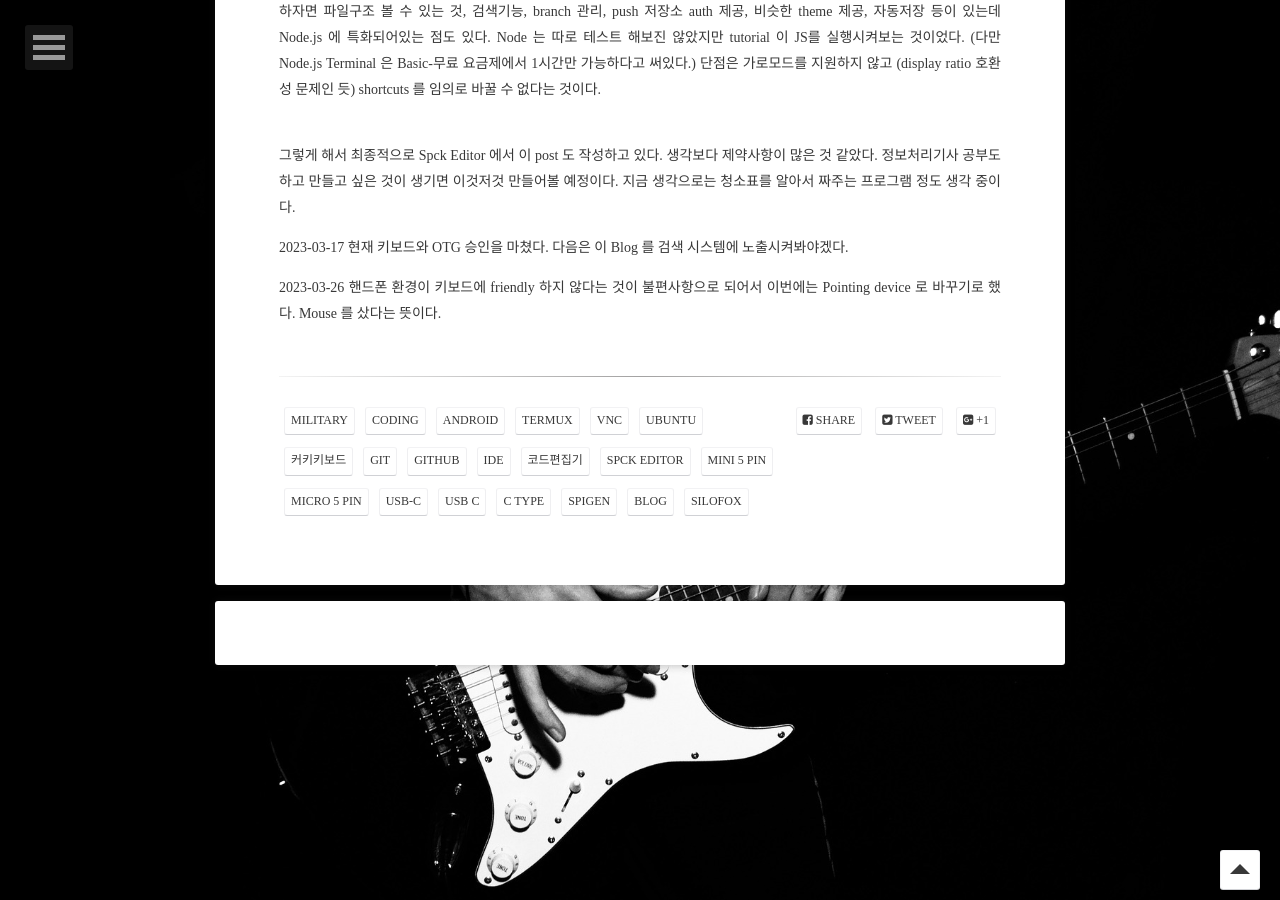
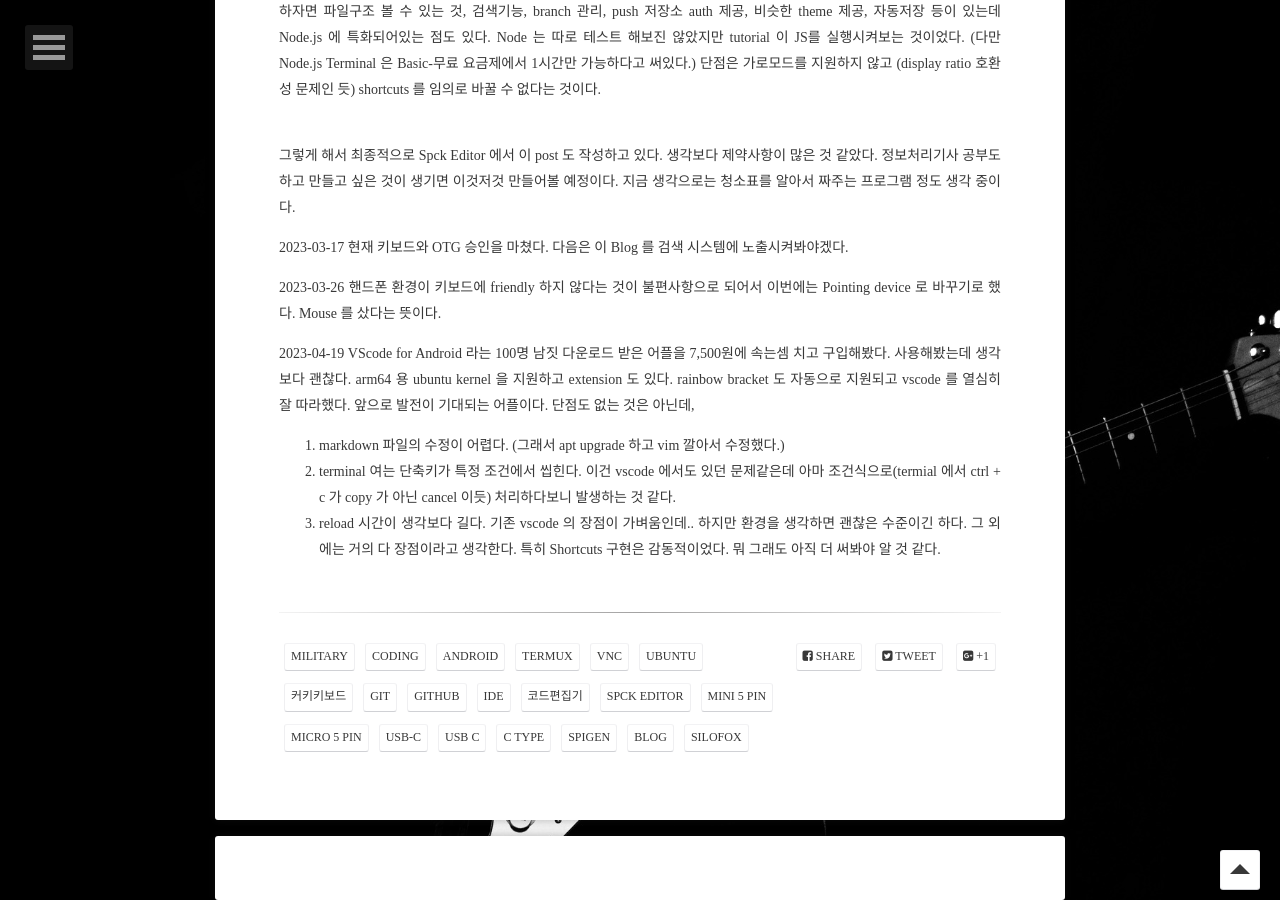
Before and after one commit to siloFoX/siloFoX.github.io, a Jekyll site: the page built from _posts/2023-02-21-coding-in-military-service-2.md, in a window 1280 px wide and 900 px high, scrolled down 2520 px. Built offline with Jekyll 4.4.1, drawn with Linux system fonts in a browser that asks for light colours; comment, search, counter and statistics services are not loaded.

Commit message:
Fix changeFreq && Add VScode app use in CIMS2

```diff
--- a/_posts/2023-02-21-coding-in-military-service-2.md
+++ b/_posts/2023-02-21-coding-in-military-service-2.md
@@ -81,3 +81,10 @@ sitemap :
 다음은 이 Blog 를 검색 시스템에 노출시켜봐야겠다.<br>
 
 2023-03-26 핸드폰 환경이 키보드에 friendly 하지 않다는 것이 불편사항으로 되어서 이번에는 Pointing device 로 바꾸기로 했다. Mouse 를 샀다는 뜻이다.
+
+2023-04-19 VScode for Android 라는 100명 남짓 다운로드 받은 어플을 7,500원에 속는셈 치고 구입해봤다. 사용해봤는데 생각보다 괜찮다. arm64 용 ubuntu kernel 을 지원하고 extension 도 있다. rainbow bracket 도 자동으로 지원되고 vscode 를 열심히 잘 따라했다. 앞으로 발전이 기대되는 어플이다.
+단점도 없는 것은 아닌데,
+1. markdown 파일의 수정이 어렵다. (그래서 apt upgrade 하고 vim 깔아서 수정했다.)
+2. terminal 여는 단축키가 특정 조건에서 씹힌다. 이건 vscode 에서도 있던 문제같은데 아마 조건식으로(termial 에서 ctrl + c 가 copy 가 아닌 cancel 이듯) 처리하다보니 발생하는 것 같다.
+3. reload 시간이 생각보다 길다. 기존 vscode 의 장점이 가벼움인데.. 하지만 환경을 생각하면 괜찮은 수준이긴 하다.
+그 외에는 거의 다 장점이라고 생각한다. 특히 Shortcuts 구현은 감동적이었다. 뭐 그래도 아직 더 써봐야 알 것 같다.
```
Also changed, not shown: _posts/2023-03-17-exposure-my-blog.md (+1 -1 lines), _posts/2023-03-29-learning-dart-1.md (+1 -1 lines), _posts/2023-03-31-learning-dart-2.md (+1 -1 lines), _posts/2023-03-31-learning-dart-3.md (+1 -1 lines), _posts/2023-04-01-learning-flutter-1.md (+1 -1 lines).
